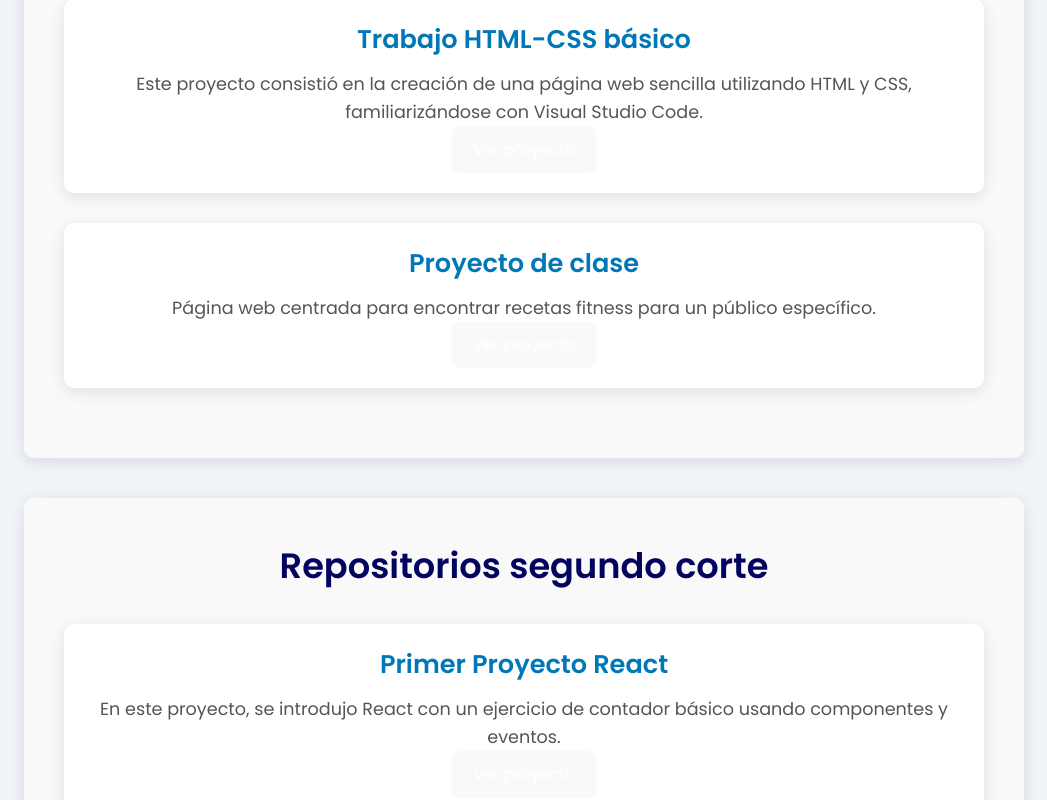
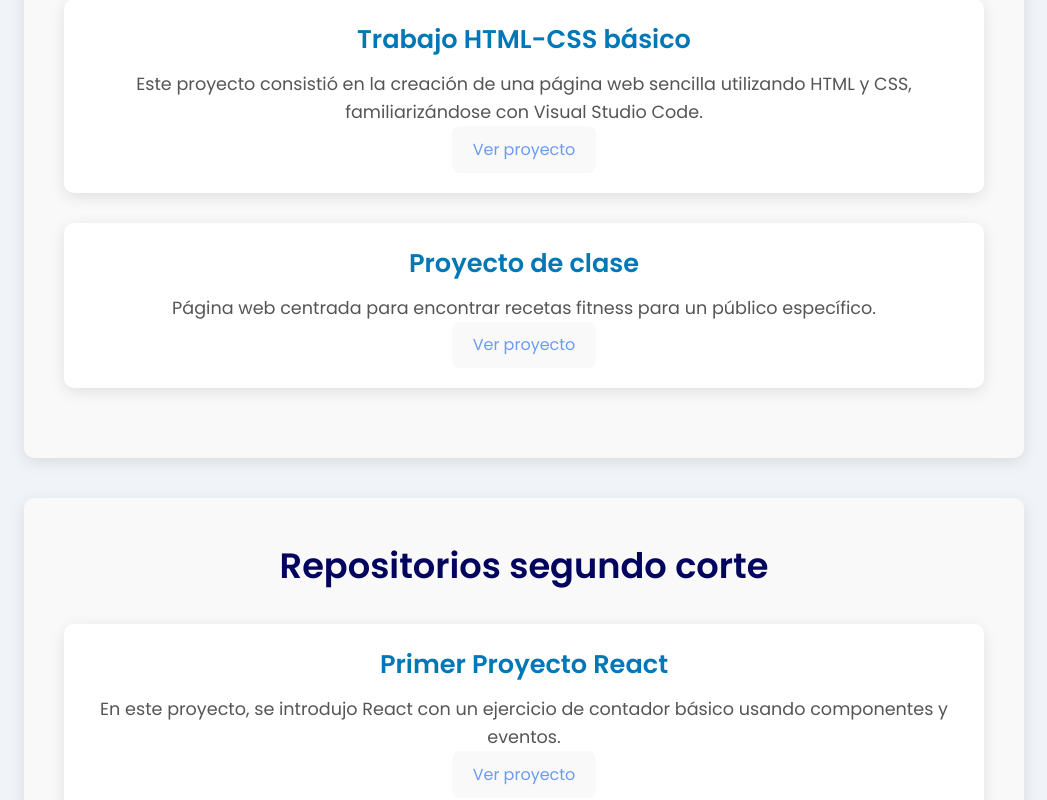
Before and after one commit to MarcoAChaparro/Portafolio-segundo-corte, a React (Vite) app: page / in a window 1280 px wide. Shown: the part 1180-1980 px from the top of the page, without its empty margins (116-1163 px from the left). Built offline with nearby package versions, Linux system fonts and the light colour scheme.

Commit message:
correcion boton

```diff
--- a/src/assets/Portafolio/Pagina.css
+++ b/src/assets/Portafolio/Pagina.css
@@ -226,7 +226,7 @@ footer h2 {
 
 button {
     background-color: #0077b6;
-    color: #fff;
+    color: #6c9bf3;
     padding: 10px 20px;
     border: none;
     border-radius: 5px;
```
